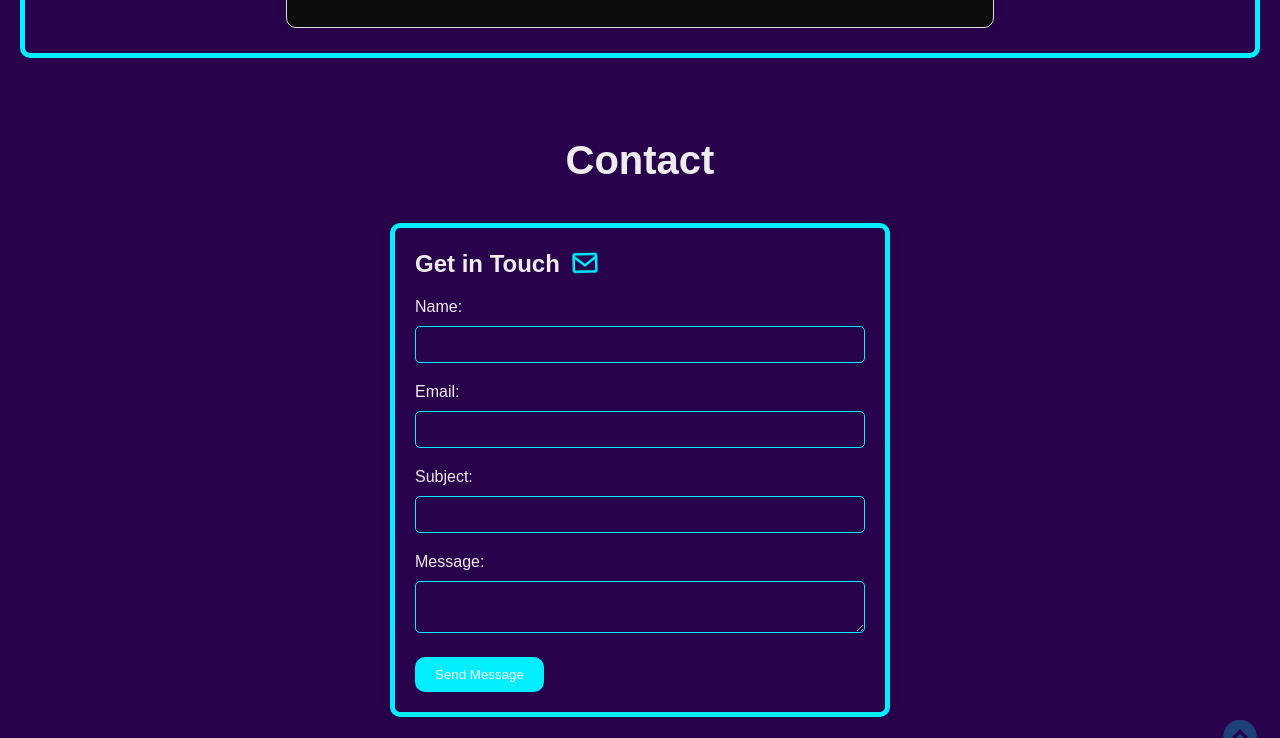
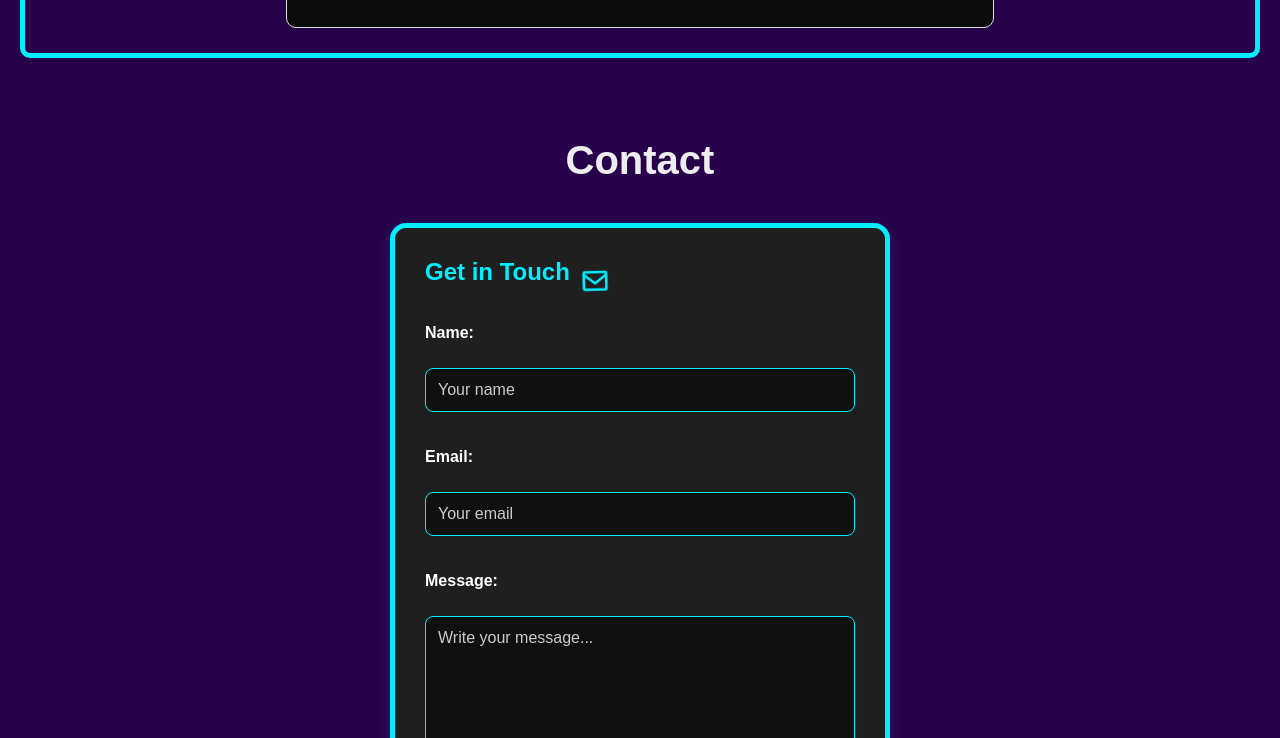
Before and after one commit to Sanath-Kumar949/Sanath-Portfolio, a plain HTML site: page index.html in a window 1280 px wide. Shown: the part 3172-3910 px from the top of the page. Drawn offline with nearby package versions, Linux system fonts and the light colour scheme.

Commit message:
Update index.html

```diff
--- a/index.html
+++ b/index.html
@@ -1,17 +1,79 @@
 <!DOCTYPE html>
 <html lang="en">
 <head>
-        <meta charset="UTF-8">
-        <meta name="viewport" content="width=device-width, initial-scale=1.0">
+  <meta charset="UTF-8" />
+  <meta name="viewport" content="width=device-width, initial-scale=1.0" />
   <title>Portfolio</title>
-        <link rel="stylesheet" href="stylesheet.css">
-        <link href='https://unpkg.com/boxicons@2.1.4/css/boxicons.min.css' rel='stylesheet'>
-        <link rel="stylesheet" href="https://cdnjs.cloudflare.com/ajax/libs/font-awesome/5.15.3/css/all.min.css">
+  <link rel="stylesheet" href="stylesheet.css" />
+  <link href='https://unpkg.com/boxicons@2.1.4/css/boxicons.min.css' rel='stylesheet' />
+  <link rel="stylesheet" href="https://cdnjs.cloudflare.com/ajax/libs/font-awesome/5.15.3/css/all.min.css" />
+
+  <style>
+    .contact-form {
+      background-color: #1f1f1f;
+      padding: 30px;
+      border-radius: 16px;
+      box-shadow: 0 4px 16px rgba(0, 238, 255, 0.1);
+      color: white;
+    }
+
+    .contact-form h2 {
+      margin-bottom: 20px;
+      color: #00eeff;
+    }
+
+    .styled-form {
+      display: flex;
+      flex-direction: column;
+      gap: 16px;
+    }
+
+    .styled-form label {
+      font-weight: 600;
+      color: #fff;
+    }
+
+    .styled-form input,
+    .styled-form textarea {
+      padding: 12px;
+      border: 1px solid #00eeff;
+      border-radius: 8px;
+      background-color: #101010;
+      color: white;
+      font-size: 1rem;
+    }
+
+    .styled-form input::placeholder,
+    .styled-form textarea::placeholder {
+      color: #ccc;
+    }
+
+    .styled-form input:focus,
+    .styled-form textarea:focus {
+      border-color: #00eeff;
+      outline: none;
+      background-color: #191919;
+    }
+
+    .styled-form button {
+      padding: 14px;
+      border: none;
+      border-radius: 8px;
+      background-color: #00eeff;
+      color: #000;
+      font-weight: bold;
+      cursor: pointer;
+      transition: background-color 0.3s ease;
+    }
+
+    .styled-form button:hover {
+      background-color: #0acfe3;
+    }
+  </style>
 </head>
 <body>
   <header class="header">
     <a href="#" class="logo">Portfolio.</a>
-
     <nav class="navbar">
       <a href="#home">Home</a>
       <a href="#about">About</a>
@@ -20,6 +82,7 @@
       <a href="#contact">Contact</a>
     </nav>
   </header>
+
   <section class="home" id="home">
     <div class="home-content">
       <h3>Hello, It's Me</h3>
@@ -34,103 +97,92 @@
       <a href="#about" class="btn-box">More About Me</a>
     </div>
   </section>
+
   <section class="about" id="about">
     <div class="about-text">
       <h2>About&nbsp;<span>Me</span></h2>
       <div class="about-cont">
-                    <h4 class="about-head">An Aspiring Full Stack Developer!</h4>
-                <br />
-                <p style="font-size: 18px;">Hi, I'm Sanath Kumar! I'm a recent post graduate in Master of Computer Applications, eager to start my career as a full stack developer. With a strong foundation in computer science fundamentals, I've developed a passion for building scalable and efficient web applications. I'm proficient in HTML, CSS, and JavaScript, and have experience with Java programming language. I've also worked with SQL databases to design and implement efficient data storage solutions. I'm excited to apply my skills to real-world projects and continue learning about the latest technologies and frameworks. I'm looking forward to collaborating with others, learning from their experiences, and contributing to innovative projects that combine front-end and back-end development.</p>
+        <h4 class="about-head">An Aspiring Full Stack Developer!</h4><br />
+        <p style="font-size: 18px;">
+          Hi, I'm Sanath Kumar! I'm a recent post graduate in Master of Computer Applications, eager to start my career as a full stack developer. With a strong foundation in computer science fundamentals, I've developed a passion for building scalable and efficient web applications. I'm proficient in HTML, CSS, and JavaScript, and have experience with Java programming language. I've also worked with SQL databases to design and implement efficient data storage solutions. I'm excited to apply my skills to real-world projects and continue learning about the latest technologies and frameworks. I'm looking forward to collaborating with others, learning from their experiences, and contributing to innovative projects that combine front-end and back-end development.
+        </p>
         <a href="#" class="btn-box more-box">More About Me</a>
       </div>
     </div>
   </section>
+
   <section class="skill" id="skill">
     <div>
       <h2>My&nbsp;<span>Skills</span></h2>
       <div class="skill-sec">
         <h4>Technical Skills</h4>
         <div class="grid-container">
-                        <a class="proje-img"><div class="grid-item">
-                          <i class='bx bxl-html5' style='color:#ff6025'  ></i>
-                          <h2>HTML</h2>
-                        </div></a>
-                        <a class="proje-img"><div class="grid-item">
-                            <i class='bx bxl-css3' style='color:#00eeff'  ></i>
-                          <h2>CSS</h2>
-                        </div></a>
-                        <a class="proje-img"><div class="grid-item">
-                            <i class='bx bxl-bootstrap' style='color:#563d7c'  ></i>
-                          <h2>Bootstrap</h2>
-                        </div></a>
-                        <a class="proje-img"><div class="grid-item">
-                            <i class='bx bxl-javascript' style='color:#f7df1e'  ></i>
-                          <h2>JavaScript</h2>
-                        </div></a>
-                        <a class="proje-img"><div class="grid-item">
-                            <i class='bx bxl-java' style='color:#f7691e'  ></i>
-                          <h2>Java</h2>
-                        </div></a>
-                        <a class="proje-img"><div class="grid-item">
-                          <i class="fas fa-database" style="color: #fafcfb;"></i>
-                          <h2>SQL</h2>
-                        </div></a>
+          <a class="proje-img"><div class="grid-item"><i class='bx bxl-html5' style='color:#ff6025'></i><h2>HTML</h2></div></a>
+          <a class="proje-img"><div class="grid-item"><i class='bx bxl-css3' style='color:#00eeff'></i><h2>CSS</h2></div></a>
+          <a class="proje-img"><div class="grid-item"><i class='bx bxl-bootstrap' style='color:#563d7c'></i><h2>Bootstrap</h2></div></a>
+          <a class="proje-img"><div class="grid-item"><i class='bx bxl-javascript' style='color:#f7df1e'></i><h2>JavaScript</h2></div></a>
+          <a class="proje-img"><div class="grid-item"><i class='bx bxl-java' style='color:#f7691e'></i><h2>Java</h2></div></a>
+          <a class="proje-img"><div class="grid-item"><i class="fas fa-database" style="color: #fafcfb;"></i><h2>SQL</h2></div></a>
         </div>
       </div>
     </div>
   </section>
+
   <section class="portfolio" id="portfolio">
     <h2 class="port-head">Latest <span style="color: #0ef;">Projects</span></h2>
     <div class="sec-portfolio">
-
       <div class="projects-sec">
         <div class="grid-item">
-                       <a class="proje-img" href=""><img src="https://cdn.dribbble.com/users/12653801/screenshots/19194811/media/89af252fdeedc260553a08477f426b2b.jpg?resize=400x0" alt="Product Landing Page"></a>
+          <a class="proje-img" href="#"><img src="https://cdn.dribbble.com/users/12653801/screenshots/19194811/media/89af252fdeedc260553a08477f426b2b.jpg?resize=400x0" alt="Product Landing Page" /></a>
           <h2 class="proje-head">Product Landing Page</h2>
         </div>
         <div class="grid-item">
-                        <a class="proje-img" href=""><img src="https://encrypted-tbn0.gstatic.com/images?q=tbn:ANd9GcRWXHMgKCfM6Ahy4Tp4kTBxKw7vxmNUzxFogQ&s" alt="Machine Learning For Real-Time Heart Disease Prediction"></a>
+          <a class="proje-img" href="#"><img src="https://encrypted-tbn0.gstatic.com/images?q=tbn:ANd9GcRWXHMgKCfM6Ahy4Tp4kTBxKw7vxmNUzxFogQ&s" alt="Heart Disease Prediction" /></a>
           <h2 class="proje-head">Machine Learning For Real-Time Heart Disease Prediction</h2>
         </div>
         <div class="grid-item">
-                        <a class="proje-img" href=""><img src="https://www.freeprojectz.com/sites/default/files/styles/medium/public/xBook.png,qitok=BIFj5Nvf.pagespeed.ic._I-oGMg5iD.jpg" alt="E-store Book Management System"></a>
+          <a class="proje-img" href="#"><img src="https://www.freeprojectz.com/sites/default/files/styles/medium/public/xBook.png,qitok=BIFj5Nvf.pagespeed.ic._I-oGMg5iD.jpg" alt="E-store Book Management" /></a>
           <h2 class="proje-head">E-store Book Management System</h2>
         </div>
       </div>
     </div>
   </section>
+
+  <!-- ✨ NEW Contact Section ✨ -->
   <section class="contact" id="contact">
     <div class="contact-sec">
       <h2 class="con-head">Contact</h2>
       <div class="contact-form">
         <div class="get-icon">
-                        <h2>Get in Touch</h2><span><i class='bx bx-envelope bx-tada' style='color:#00eeff; font-size: 30px; margin-left: 10px;' ></i></span>
+          <h2>Get in Touch</h2>
+          <span><i class='bx bx-envelope bx-tada' style='color:#00eeff; font-size: 30px; margin-left: 10px;'></i></span>
         </div>
         <br />
-                    <form>
+        <form action="https://formsubmit.co/naralasanathkumar949@gmail.com" method="POST" class="styled-form">
+          <input type="hidden" name="_captcha" value="false">
+          <input type="hidden" name="_template" value="box">
+
           <label for="name">Name:</label>
-                      <input type="text" id="name" name="name" required>
+          <input type="text" id="name" name="name" placeholder="Your name" required />
 
           <label for="email">Email:</label>
-                      <input type="email" id="email" name="email" required>
-
-                      <label for="subject">Subject:</label>
-                      <input type="text" id="subject" name="subject" required>
+          <input type="email" id="email" name="email" placeholder="Your email" required />
 
           <label for="message">Message:</label>
-                      <textarea id="message" name="message" required></textarea>
+          <textarea id="message" name="message" rows="6" placeholder="Write your message..." required></textarea>
 
           <button type="submit">Send Message</button>
         </form>
       </div>
       <div class="top-arrow">
-                    <a href="#home"><i class='bx bxs-chevron-up-circle bx-flashing' style='color:#00eeff' ></i></a>
+        <a href="#home"><i class='bx bxs-chevron-up-circle bx-flashing' style='color:#00eeff'></i></a>
       </div>
     </div>
   </section>
+
   <section class="footer">
     <div class="footer-sec">
-              <p class="footer-para">Developed by Sanath Kumar<i class='bx bx-copyright cright' style='color:#ffffff'  ></i>2024</p>
+      <p class="footer-para">Developed by Sanath Kumar <i class='bx bx-copyright cright' style='color:#ffffff'></i>2024</p>
     </div>
   </section>
 </body>
```
Lines whose indentation alone changed are shown as unchanged.
